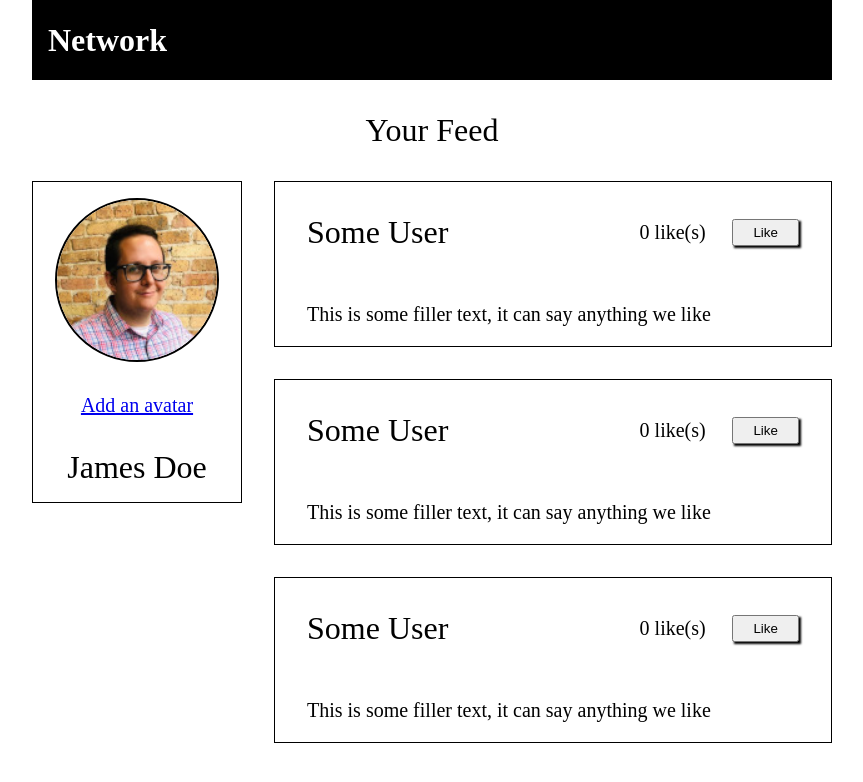
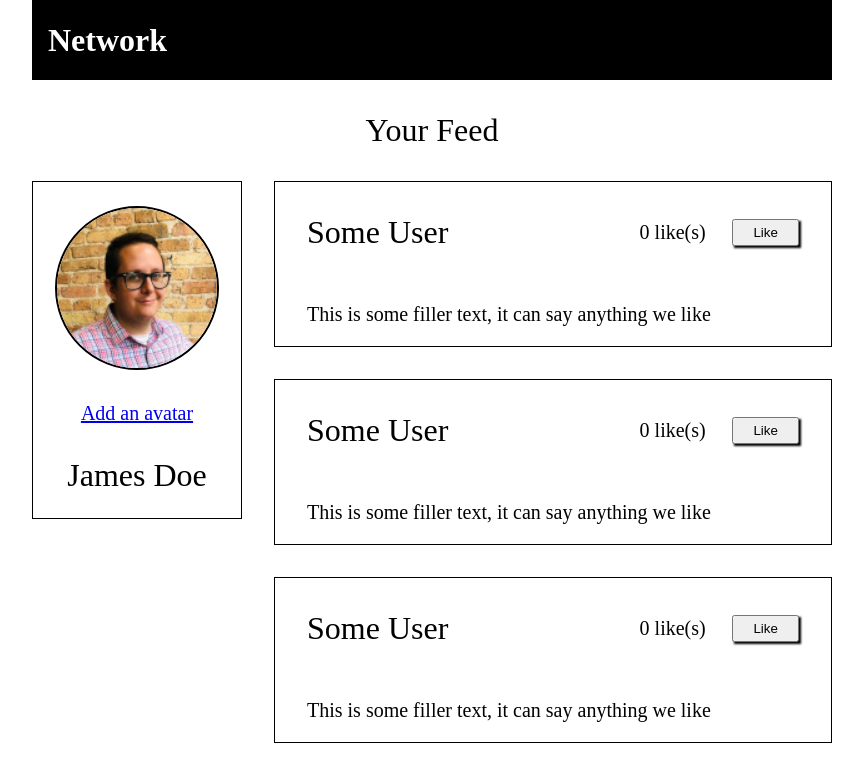
Before and after one commit to the-greenwell/Likes-Part-Two, a plain HTML site: page index.html in a window 1280 px wide. Shown: the whole page, without its empty margins (208-1071 px from the left). Drawn offline with Linux system fonts and the light colour scheme.

Commit message:
adjustments to p sizing

```diff
--- a/style.css
+++ b/style.css
@@ -30,7 +30,7 @@ header > h1 {
     flex-direction: column;
     align-items: center;
     justify-content: space-around;
-    padding: 1em 0;
+    padding: 1.5em 0;
     gap: 2em;
     width: 13em;
     border: 1px solid black;
```
